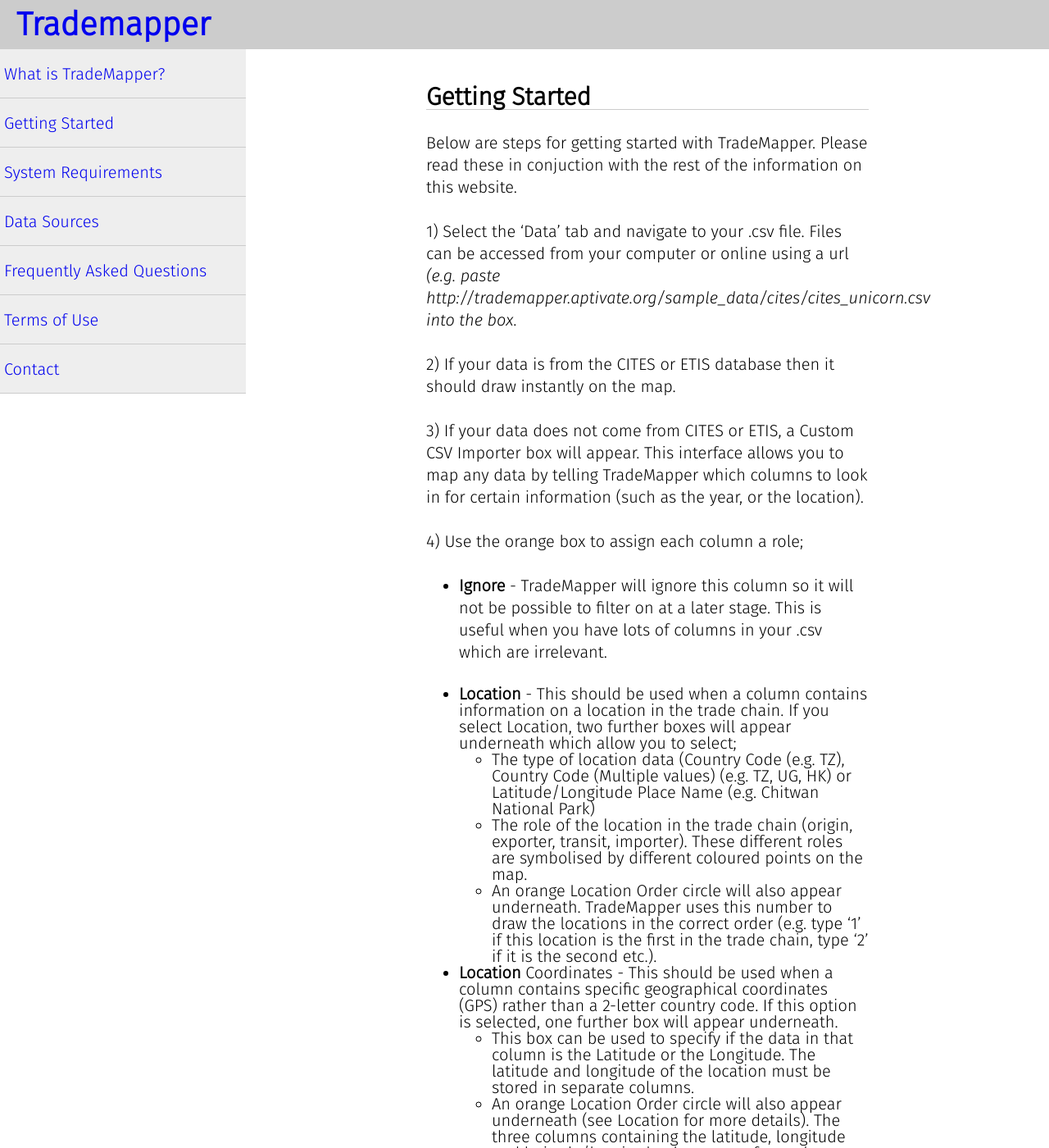
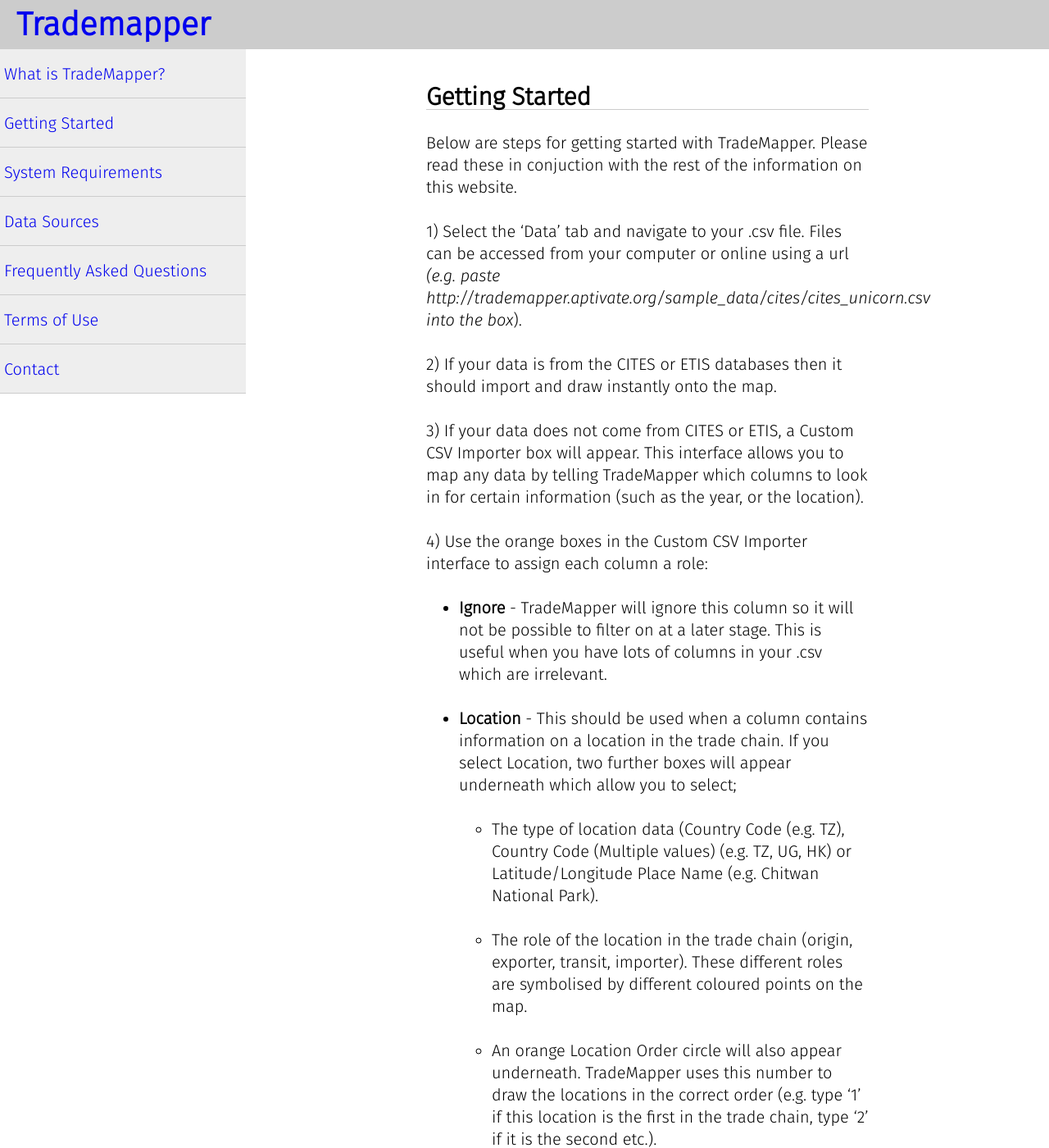
Before and after one commit to trademapper/trademapper-js, a Jekyll site: the page built from _pages/01_starting.md, in a window 1280 px wide and 1400 px high. Shown: the whole window at 82% size. Built offline with Jekyll 4.4.1, drawn with Linux system fonts in a browser that asks for light colours; some of the changed text lies outside the part shown.

Commit message:
Update 01_starting.md

```diff
--- a/_pages/01_starting.md
+++ b/_pages/01_starting.md
@@ -5,22 +5,25 @@
 ---
 Below are steps for getting started with TradeMapper. Please read these in conjuction with the rest of the information on this website.
 
-1) Select the 'Data' tab and navigate to your .csv file. Files can be accessed from your computer or online using a url _(e.g. paste http://trademapper.aptivate.org/sample_data/cites/cites_unicorn.csv into the box_.
+1) Select the 'Data' tab and navigate to your .csv file. Files can be accessed from your computer or online using a url _(e.g. paste http://trademapper.aptivate.org/sample_data/cites/cites_unicorn.csv into the box_).
 
-2) If your data is from the CITES or ETIS database then it should draw instantly on the map.
+2) If your data is from the CITES or ETIS databases then it should import and draw instantly onto the map.
 
 3) If your data does not come from CITES or ETIS, a Custom CSV Importer box will appear. This interface allows you to map any data by telling TradeMapper which columns to look in for certain information (such as the year, or the location).
 
-4) Use the orange box to assign each column a role;
+4) Use the orange boxes in the Custom CSV Importer interface to assign each column a role:
 
   * __Ignore__ - TradeMapper will ignore this column so it will not be possible to filter on at a later stage. This is useful   when you have lots of columns in your .csv which are irrelevant.
 
   * __Location__ - This should be used when a column contains information on a location in the trade chain. If you select Location, two further boxes will appear underneath which allow you to select;
-     * The type of location data (Country Code (e.g. TZ), Country Code (Multiple values) (e.g. TZ, UG, HK) or Latitude/Longitude Place Name (e.g. Chitwan National Park)
+
+     * The type of location data (Country Code (e.g. TZ), Country Code (Multiple values) (e.g. TZ, UG, HK) or Latitude/Longitude Place Name (e.g. Chitwan National Park).
+
      * The role of the location in the trade chain (origin, exporter, transit, importer). These different roles are symbolised by different coloured points on the map.
+
      * An orange Location Order circle will also appear underneath. TradeMapper uses this number to draw the locations in the correct order (e.g. type '1' if this location is the first in the trade chain, type '2' if it is the second etc.).
 
-  * __Location__ Coordinates - This should be used when a column contains specific geographical coordinates (GPS) rather than a 2-letter country code. If this option is selected, one further box will appear underneath.
+  * __Location Coordinates__ - This should be used when a column contains specific geographical coordinates (GPS) rather than a 2-letter country code. If this option is selected, one further box will appear underneath.
      * This box can be used to specify if the data in that column is the Latitude or the Longitude. The latitude and longitude of the location must be stored in separate columns.
      * An orange Location Order circle will also appear underneath (see Location for more details). The three columns containing the latitude, longitude and latitude/longitude place name for each location must have the same number in the Location Order circle to allow TradeMapper to understand that these three columns relate to the same one location.
 
```
